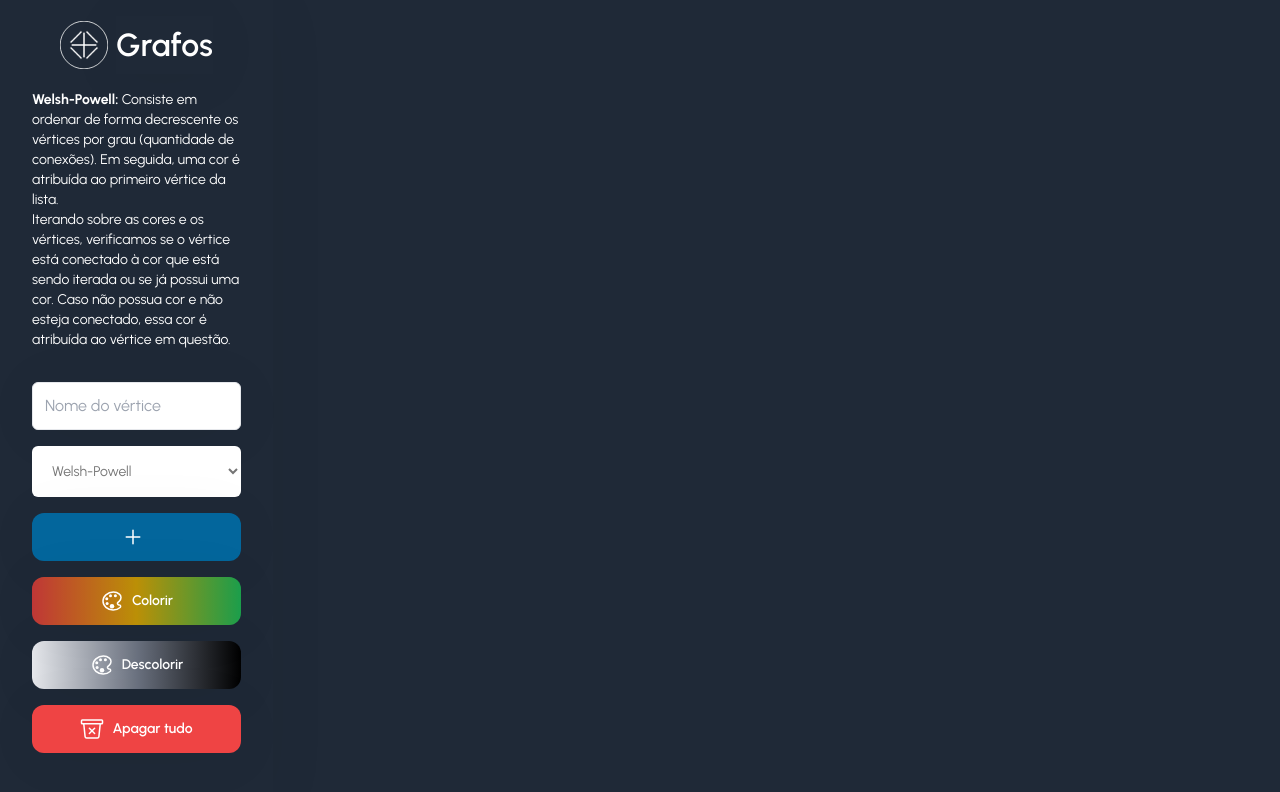
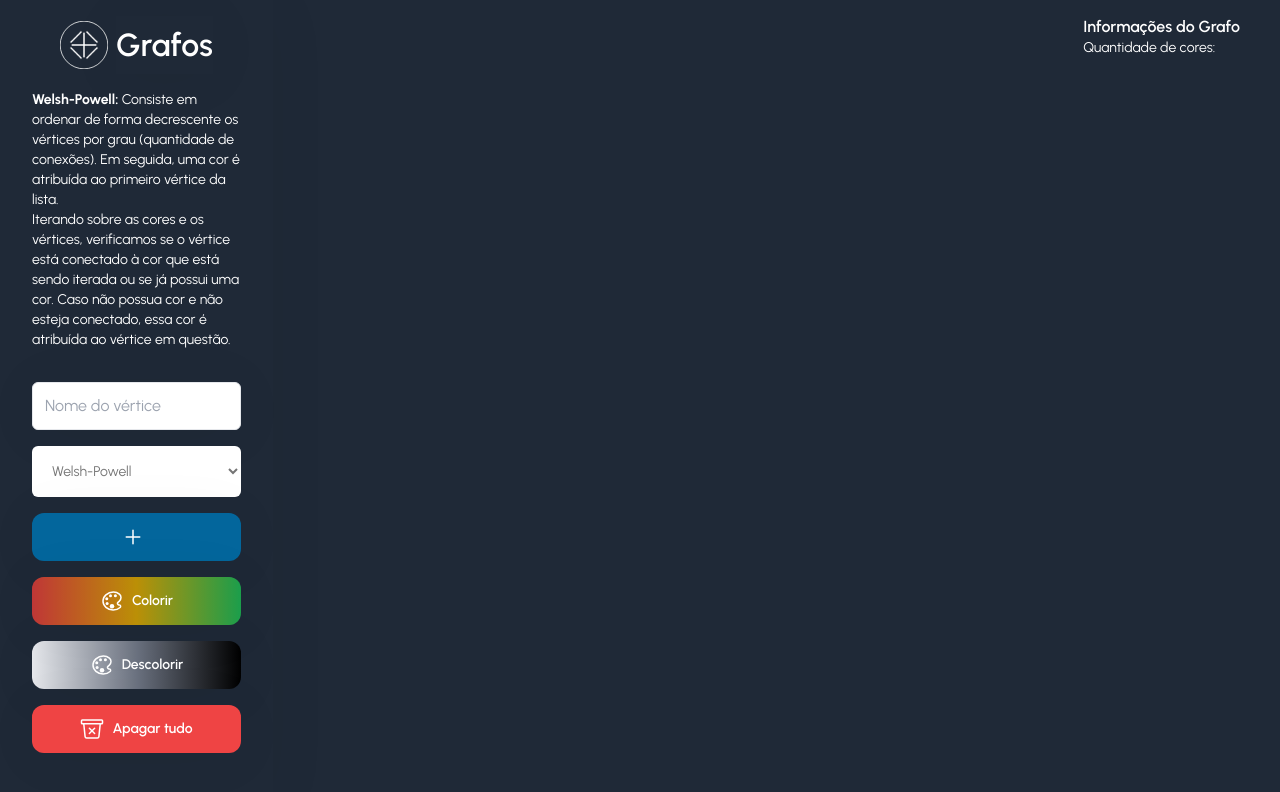
Before and after one commit to InSTinToS/Grafos, a Next.js app: page / in a window 1280 px wide. Shown: the top 792 px of the page. Built offline with nearby package versions, Linux system fonts and the light colour scheme.

Commit message:
:sparkles: adds Graph info

```diff
--- a/src/components/shared/organisms/Graph/index.tsx
+++ b/src/components/shared/organisms/Graph/index.tsx
@@ -17,6 +17,7 @@ import { Logo } from 'src/assets/images/Logo'
 
 export const Graph = ({ vertexSize = 32, edgeColor }: IGraphProps) => {
   const {
+    info,
     context,
     onSubmit,
     onResetClick,
@@ -30,9 +31,9 @@ export const Graph = ({ vertexSize = 32, edgeColor }: IGraphProps) => {
   return (
     <GraphContext.Provider
       value={{
+        ...context,
         vertexSize,
-        edgeColor: edgeColor || colors.secondary[500],
-        ...context
+        edgeColor: edgeColor || colors.secondary[500]
       }}
     >
       <main className='overflow-hidden w-screen h-screen flex'>
@@ -126,6 +127,23 @@ export const Graph = ({ vertexSize = 32, edgeColor }: IGraphProps) => {
             <Vertices />
           </div>
         </section>
+
+        <section className='absolute top-0 right-0 p-4 mr-6'>
+          <header>
+            <span className='text-white-500 text-lg font-semibold'>
+              Informações do Grafo
+            </span>
+
+            <ul>
+              <li className='text-white-500 font-semibold'>
+                <span className='text-white-500 font-normal'>
+                  Quantidade de cores:{' '}
+                </span>
+                {info?.colorsQuantity}
+              </li>
+            </ul>
+          </header>
+        </section>
       </main>
     </GraphContext.Provider>
   )
--- a/src/components/shared/organisms/Graph/useGraph.ts
+++ b/src/components/shared/organisms/Graph/useGraph.ts
@@ -10,7 +10,7 @@ import colors from 'src/styles/custom/colors'
 import { TInput } from 'src/types/react.types'
 
 import { resetColors } from 'src/utils/graph/colors/resetColors'
-import { sequential } from 'src/utils/graph/colors/sequential'
+import { IInfo, sequential } from 'src/utils/graph/colors/sequential'
 import { welshPowell } from 'src/utils/graph/colors/welshPowell'
 import { addVertex } from 'src/utils/graph/vertex/addVertex'
 import { deleteVertex } from 'src/utils/graph/vertex/deleteVertex'
@@ -24,17 +24,26 @@ export const GraphContext = createContext<IGraphContext>({
 
 export const useGraph = () => {
   const [label, setLabel] = useState('')
+  const [info, setInfo] = useState<IInfo>()
   const edges = useMotionValue<IEdge[]>([])
   const graphRef = useRef<HTMLDivElement>(null)
   const [vertices, setVertices] = useState<IVertex[]>([])
   const [algorithm, setAlgorithm] = useState('welshPowell')
 
   const onColorizeClick = () => {
-    if (algorithm === 'sequential')
-      setVertices([...sequential({ prevState: resetColors(vertices) })])
+    if (algorithm === 'sequential') {
+      const colorized = sequential({ prevState: resetColors(vertices) })
 
-    if (algorithm === 'welshPowell')
-      setVertices([...welshPowell({ prevState: resetColors(vertices) })])
+      setVertices(colorized.vertices)
+      setInfo({ colorsQuantity: colorized.info.colorsQuantity })
+    }
+
+    if (algorithm === 'welshPowell') {
+      const colorized = welshPowell({ prevState: resetColors(vertices) })
+
+      setVertices(colorized.vertices)
+      setInfo({ colorsQuantity: colorized.info.colorsQuantity })
+    }
   }
 
   const onResetColorsClick = () => {
@@ -67,6 +76,7 @@ export const useGraph = () => {
   const context = { graphRef, edges, vertices, setVertices }
 
   return {
+    info,
     context,
     onSubmit,
     onResetClick,
--- a/src/utils/graph/colors/sequential.ts
+++ b/src/utils/graph/colors/sequential.ts
@@ -4,7 +4,14 @@ import { verifyAllColorized } from './verifyAllColorized'
 
 import { IVertex } from 'src/components/shared/organisms/Graph/Vertices/Vertex/types'
 
-export type TColorize = (params: { prevState: IVertex[] }) => IVertex[]
+export interface IInfo {
+  colorsQuantity: number
+}
+
+export type TColorize = (params: { prevState: IVertex[] }) => {
+  vertices: IVertex[]
+  info: IInfo
+}
 
 const sortByIndex = (prevState: IVertex[]) =>
   prevState.sort((vertexA, vertexB) => vertexA.index - vertexB.index)
@@ -39,6 +46,8 @@ export const sequential: TColorize = ({ prevState }) => {
     !isAllColorized && colors.push(getRandomColor())
   }
 
-  console.log(colors)
-  return sortByIndex(colorizedVertices)
+  return {
+    info: { colorsQuantity: colors.length },
+    vertices: sortByIndex(colorizedVertices)
+  }
 }
```
